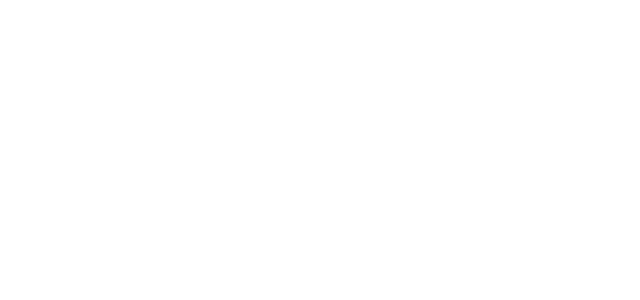
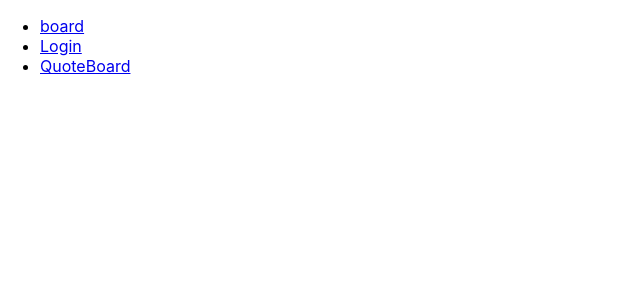
Before and after one commit to royal-blood/happy6-house-front, a React (Create React App) app in the folder happy6-house-front/: page / in a window 1280 px wide. Shown: the top 300 px of the page, without its empty margins (0-640 px from the left). Built offline with nearby package versions, Linux system fonts and the light colour scheme.

Commit message:
refactor : 쓸모없는 주석 제거

```diff
--- a/happy6-house-front/src/App.tsx
+++ b/happy6-house-front/src/App.tsx
@@ -52,17 +52,23 @@
 
 
 function App() {
-  // const defaultOptions = {
-  //   loop: false,
-  //   autoplay: false,
-  //   animationData: login,
-  //   rendererSettings: {
-  //     preserveAspectRatio: "xMidYMid slice"
-  //   }
-  // }
 
   return (
     <Router>
+        <nav>
+          <ul>
+            <li>
+              <Link to="/board">board</Link>
+            </li>
+            <li>
+              <Link to="/login">Login</Link>
+            </li>
+            <li>
+              <Link to="/quoteboard">QuoteBoard</Link>
+            </li>
+          </ul>
+        </nav>
+
       <Switch>
           <Route path="/login">
             <Login/>
```
